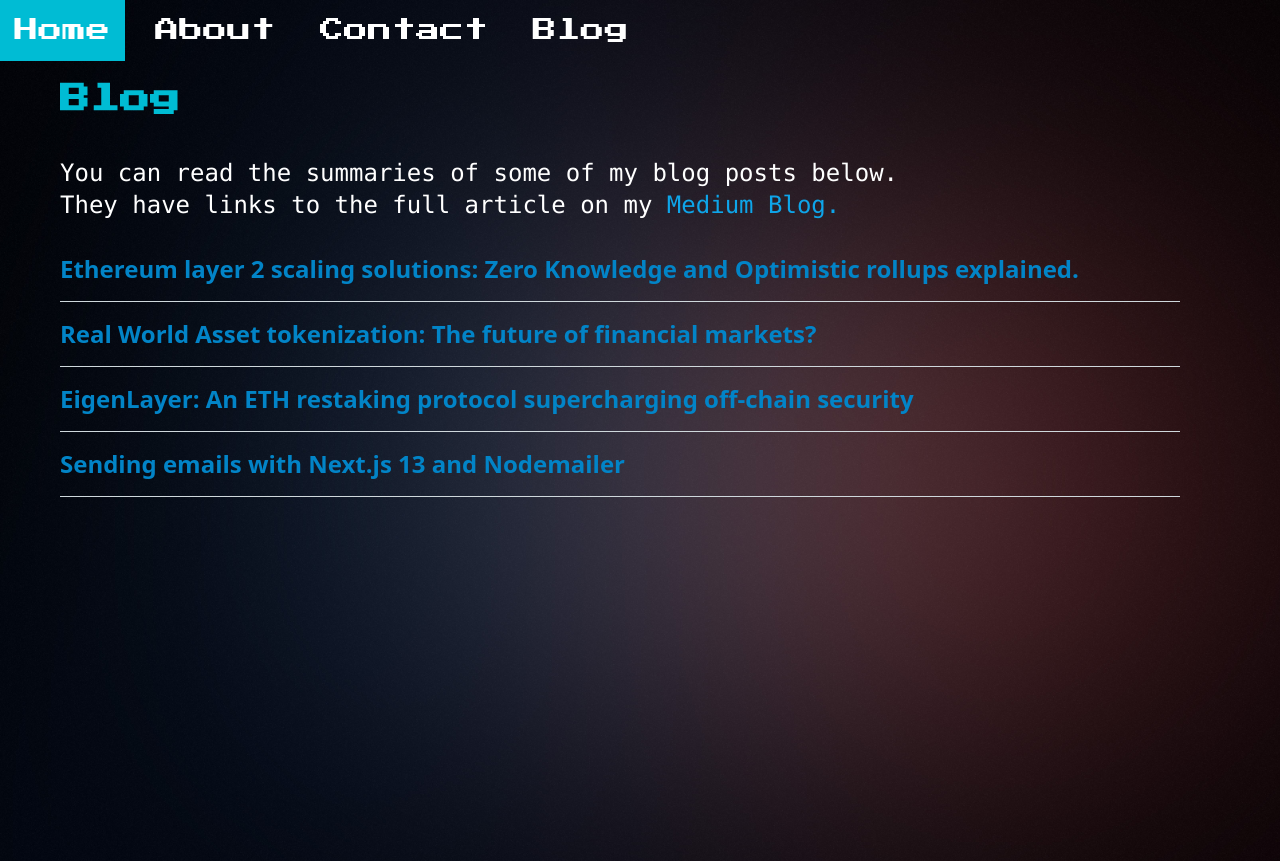
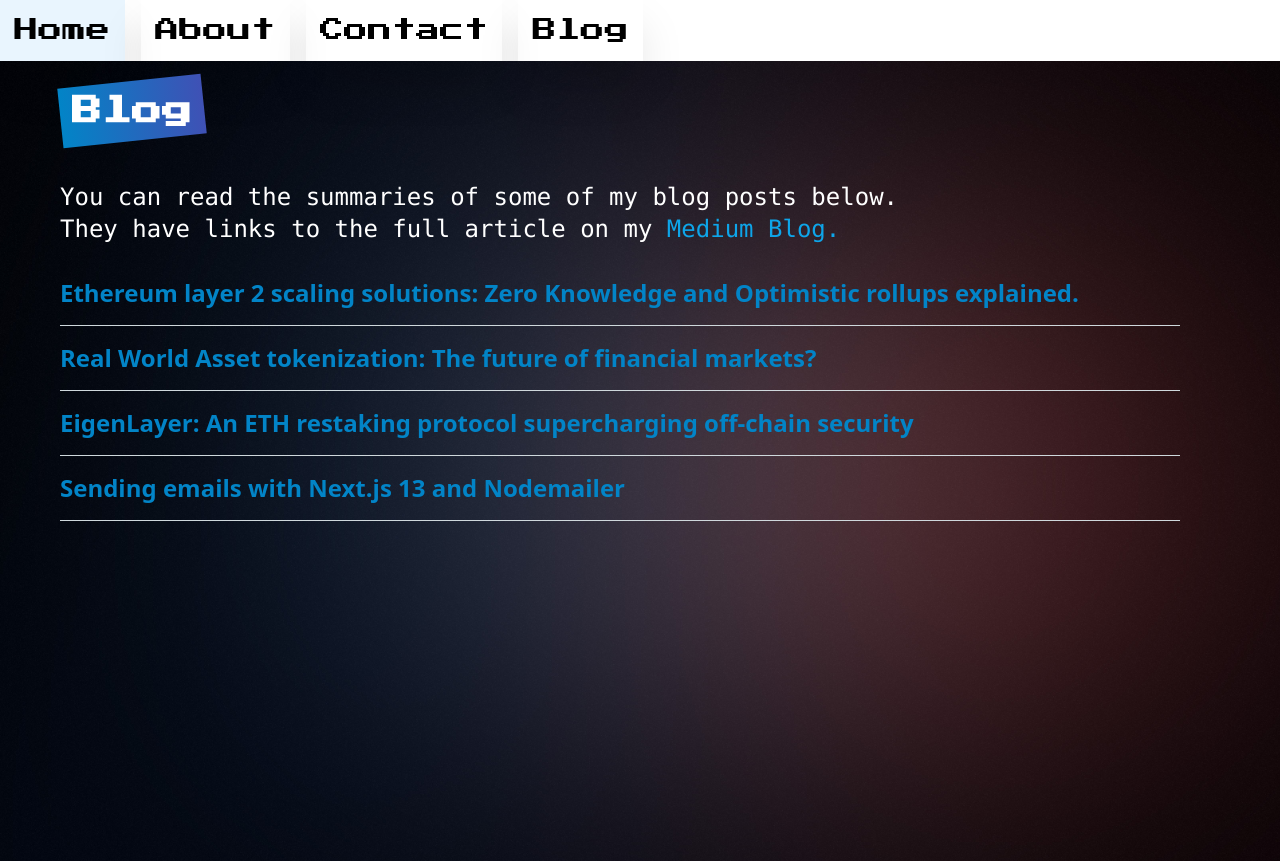
Before and after one commit to jamoowen/Portfolio-Next, a Next.js app: page /blog in a window 1280 px wide. Built offline with nearby package versions, Linux system fonts and the light colour scheme.

Commit message:
changed color scheme

```diff
--- a/src/app/(features)/about/page.jsx
+++ b/src/app/(features)/about/page.jsx
@@ -13,7 +13,8 @@ import { useState } from "react";
 
 import { Collapsable } from "@/app/components/Collapsable";
 
-import { Experience,
+import {
+    Experience,
     Stack,
     NextjsProject,
     SolidityProject,
@@ -48,14 +49,14 @@ export default function Home() {
             <main className="flex min-h-screen flex-col items-left text-white">
 
                 <div className="flex-col ml-10 p-5">
-                    <h1 className="text-3xl font-bold font-pixel text-cyan-500">
-                        About
-                    </h1>
+                    <div className="text-3xl w-min font-bold font-pixel p-3 -rotate-6 text-white bg-gradient-to-r from-sky-600 to-indigo-500">
+                        <div className="rotate-6">About</div>
+                    </div>
                 </div>
 
                 <div className="flex flex-col ml-10 p-5 ">
                     <div className="mb-10 ">
-                        {"I'm James, a Full Stack Developer."} <br/>
+                        {"I'm James, a Full Stack Developer."} <br />
                         Click the buttons to find out more
 
                     </div>
@@ -63,14 +64,14 @@ export default function Home() {
                         <Collapsable btnName="My experience" fullWidth={true} text={Experience} _className=" w-80" />
                     </div>
                     <div className="mb-4">
-                        <Collapsable  btnName="Tech Stack" fullWidth={true} text={Stack} _className=" w-80"/>
+                        <Collapsable btnName="Tech Stack" fullWidth={true} text={Stack} _className=" w-80" />
                     </div>
                     <div className="mb-4">
                         <Collapsable btnName="Projects" fullWidth={true} text={
                             <>
-                        <Collapsable className="mb-4" btnName="Next.js App" text={NextjsProject} _className=" w-64 mb-2"/>
-                        <Collapsable className="mb-4" btnName="Smart Contracts" text={SolidityProject} _className=" w-64 mb-2"/>
-                        <Collapsable className="mb-4" btnName="Six Degrees of Separation" text={BreadthFirstSearchProject} _className=" w-64 mb-2"/>
+                                <Collapsable className="mb-4" btnName="Next.js App" text={NextjsProject} _className=" w-64 mb-2" />
+                                <Collapsable className="mb-4" btnName="Smart Contracts" text={SolidityProject} _className=" w-64 mb-2" />
+                                <Collapsable className="mb-4" btnName="Six Degrees of Separation" text={BreadthFirstSearchProject} _className=" w-64 mb-2" />
                             </>
                         } _className=" w-80" />
                     </div>
@@ -81,7 +82,7 @@ export default function Home() {
                     <div className="mb-4">
                         <Menu>
                             <MenuHandler>
-                                <Button color="white" fullWidth={false} size="md" className="font-mono " style={{textTransform:"none"}} variant="gradient">
+                                <Button color="white" fullWidth={false} size="md" className="font-mono " style={{ textTransform: "none" }} variant="gradient">
                                     CV/Resume</Button>
                             </MenuHandler>
                             <MenuList>
--- a/src/app/(features)/blog/page.jsx
+++ b/src/app/(features)/blog/page.jsx
@@ -32,9 +32,9 @@ export default function Home() {
             <main className="flex min-h-screen flex-col items-left text-white">
 
                 <div className="flex-col ml-10 p-5">
-                    <h1 className="text-3xl font-bold font-pixel text-cyan-500">
-                        Blog
-                    </h1>
+                <div className="text-3xl w-min font-bold font-pixel p-3 -rotate-6 text-white bg-gradient-to-r from-sky-600 to-indigo-500">
+                        <div className="rotate-6">Blog</div>
+                    </div>
 
 
                 </div>
--- a/src/app/(features)/contact/page.jsx
+++ b/src/app/(features)/contact/page.jsx
@@ -21,13 +21,13 @@ export default function Contact() {
         <main className="flex min-h-screen flex-col items-left text-white">
 
             <div className="flex-col ml-10 p-5">
-                <h1 className="text-3xl font-bold font-pixel text-cyan-500">
-                    Contact
-                </h1>
+                <div className="text-3xl w-min font-bold font-pixel p-3 -rotate-6 text-white bg-gradient-to-r from-sky-600 to-indigo-500">
+                    <div className="rotate-6">Contact</div>
+                </div>
             </div>
             <div className="flex flex-col ml-10 p-5 ">
                 <div className="mb-10 ">
-                    You can contact me through any of the below methods <br/>
+                    You can contact me through any of the below methods <br />
                 </div>
 
 
@@ -72,7 +72,7 @@ export default function Contact() {
 //             <main className="flex min-h-screen flex-col items-left">
 
 //                 <div className="ml-10 p-5">
-//                     <h1 className="text-3xl font-bold font-pixel text-cyan-500">
+//                     <h1 className="text-3xl font-bold font-pixel text-white shadow-2xl">
 //                         contact
 //                     </h1>
 //                     <p className="">
--- a/src/app/(features)/donate/page.jsx
+++ b/src/app/(features)/donate/page.jsx
@@ -19,7 +19,7 @@ export default function Home() {
             <main className="flex min-h-screen flex-col items-left">
 
                 <div className="ml-10 p-5">
-                    <h1 className="text-3xl font-bold font-pixel text-cyan-500 mb-4">
+                    <h1 className="text-3xl font-bold font-pixel text-white shadow-2xl mb-4">
                         Donate
                     </h1>
                     <div className=" mb-4">
--- a/src/app/(features)/layout.jsx
+++ b/src/app/(features)/layout.jsx
@@ -33,10 +33,10 @@ export default function RootLayout({ children }) {
 
     <main className=''>
 
-      <nav className="flex sm:justify space-x-4 font-pixel font-white">
+      <nav className="flex sm:justify space-x-4 font-pixel bg-white text-black">
 
         {links.map((l, i) =>
-          <Link className='text-white hover:bg-cyan-500' style={{
+          <Link className=' hover:bg-blue-200 hover:bg-opacity-20 shadow-2xl' style={{
             padding: '0.9rem',
             font: ''
           }}
--- a/src/app/(features)/merch/page.jsx
+++ b/src/app/(features)/merch/page.jsx
@@ -19,7 +19,7 @@ export default function Home() {
             <main className="flex min-h-screen flex-col items-left">
 
                 <div className="ml-10 p-5">
-                <h1 className="text-3xl font-bold font-pixel text-cyan-500 mb-4">
+                <h1 className="text-3xl font-bold font-pixel text-white shadow-2xl mb-4">
                         Store
                     </h1>
                     <div className=" mb-4">
--- a/src/app/components/HomeLinks/Card.jsx
+++ b/src/app/components/HomeLinks/Card.jsx
@@ -16,7 +16,7 @@ export default function CardDefault({ name, path, detail }) {
 
 
   return (
-    <div className="flex bg-red-900 font-pixel mb-2 hover:bg-cyan-500">
+    <div className="flex bg-red-900 font-pixel mb-2 hover:bg-white shadow-2xl">
       {name}
     </div>
   );
--- a/src/app/components/HomeLinks/HomeLinks.jsx
+++ b/src/app/components/HomeLinks/HomeLinks.jsx
@@ -38,7 +38,7 @@ export default function HomeLinks() {
                 }}
                     key={i}
                     href={l.path}>
-                    <div className='font-pixel text-white sm:text-lg bg-gradient-to-r  from-cyan-500  hover:from-indigo-500 p-5 mb-4'>
+                    <div className='font-pixel text-white sm:text-lg bg-gradient-to-r hover:bg-white hover:bg-opacity-20 hover:text-black from-blue-gray-400 shadow-2xl p-5 mb-4'>
 
 
                         {l.label}
--- a/tailwind.config.js
+++ b/tailwind.config.js
@@ -255,7 +255,7 @@ module.exports = withMT({
             gradient: "bg-gradient-to-tr from-teal-600 to-teal-400",
           },
           cyan: {
-            color: "text-cyan-500",
+            color: "text-white shadow-2xl",
             gradient: "bg-gradient-to-tr from-cyan-600 to-cyan-400",
           },
           "light-blue": {
```
Lines whose indentation alone changed are shown as unchanged.
